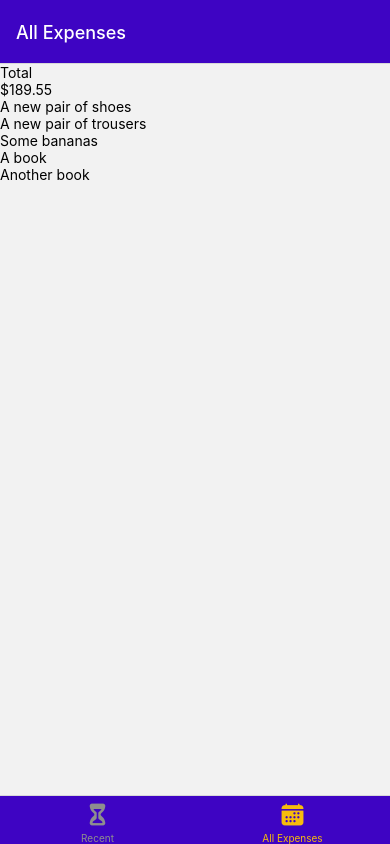
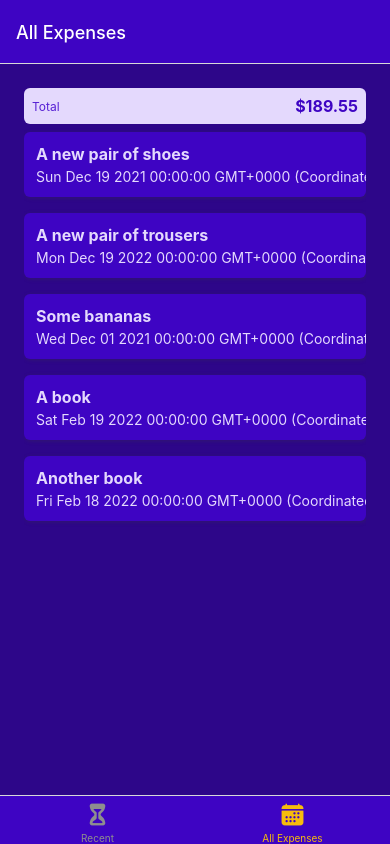
Before and after one commit to Rukije/ExpenseApp, a React Native app: screen /AllExpenses in a window 390 px wide. Built offline with nearby package versions, Linux system fonts and the light colour scheme.

Commit message:
Worked on Expense List Items

```diff
--- /dev/null
+++ b/components/ExpensesOutput/ExpenseItem.js
@@ -0,0 +1,57 @@
+import { View, Text, Pressable,StyleSheet} from "react-native";
+import {GlobalStyles} from "../../constants/styles"
+
+
+function ExpenseItem({description, amount,date}) {
+  return (
+    <Pressable>
+      <View style={styles.expenseItem}>
+        <View>
+          <Text style={[styles.textBase, styles.description]}>{description}</Text>
+          <Text style={styles.textBase}>{date.toString()}</Text>
+        </View>
+        <View style={styles.amountContainer}>
+          <Text style={styles.amount}>{amount}</Text>
+        </View>
+      </View>
+    </Pressable>
+  );
+}
+
+export default ExpenseItem;
+
+const styles= StyleSheet.create ({
+    expenseItem: {
+        padding:12,
+        marginVertical:8,
+        backgroundColor:GlobalStyles.colors.primary500,
+        flexDirection:'row',
+        justifyContent:'space-between',
+        borderRadius:6,
+        elevation:3,
+        shadowColor:GlobalStyles.colors.gray500,
+        shadowRadius:4,
+        shadowOffset:{width:1,height:1},
+        shadowOpacity:0.4
+    },
+    textBase:{
+        color:GlobalStyles.colors.primary50
+    },
+    description:{
+        fontSize:16,
+        marginBottom:4,
+        fontWeight:'bold'
+    },
+    amountContainer:{
+        paddingHorizontal:12,
+        paddingVertical:4,
+        backgroundColor:'white',
+        justifyContent:'center',
+        alignItems:'center',
+        borderRadius:4,
+    },
+    amount:{
+        color:GlobalStyles.colors.primary500,
+        fontWeight:'bold',
+    }
+})
--- a/components/ExpensesOutput/ExpensesList.js
+++ b/components/ExpensesOutput/ExpensesList.js
@@ -1,8 +1,8 @@
 import { FlatList } from "react-native";
-import { Text } from "react-native";
+import ExpenseItem from "./ExpenseItem";
 
 function renderExpenseItem(itemData) {
-  return <Text>{itemData.item.description}</Text>;
+  return <ExpenseItem {...itemData.item} />;
 }
 function ExpensesList({expenses}) {
   return (
--- a/components/ExpensesOutput/ExpensesOutput.js
+++ b/components/ExpensesOutput/ExpensesOutput.js
@@ -1,6 +1,7 @@
-import { View, Text, FlatList } from "react-native";
+import { View, Text, FlatList,StyleSheet } from "react-native";
 import ExpensesSummary from "./ExpensesSummary";
 import ExpensesList from "./ExpensesList";
+import { GlobalStyles } from "../../constants/styles";
 
 const DUMMY_EXPENSES =[
   {
@@ -36,7 +37,7 @@
 ]
 function ExpensesOutput({ expenses,expensesPeriod}) {
   return (
-    <View>
+    <View style={styles.container}>
         <ExpensesSummary expenses={DUMMY_EXPENSES} periodName={expensesPeriod}/>
         <ExpensesList expenses={DUMMY_EXPENSES}/>
     </View>
@@ -44,3 +45,13 @@
 }
 
 export default ExpensesOutput;
+
+const styles= StyleSheet.create({
+  container: {
+    flex:1,
+    paddingHorizontal:24,
+    paddingTop:24,
+    paddingBottom:0,
+    backgroundColor:GlobalStyles.colors.primary700
+  }
+})
--- a/components/ExpensesOutput/ExpensesSummary.js
+++ b/components/ExpensesOutput/ExpensesSummary.js
@@ -1,4 +1,5 @@
-import { View, Text } from "react-native";
+import { View, Text, StyleSheet} from "react-native";
+import {GlobalStyles} from "../../constants/styles"
 
 function ExpensesSummary({expenses,periodName}) {
 
@@ -6,10 +7,30 @@
     return sum + expense.amount
   }, 0);
   return (
-    <View>
-      <Text>{periodName}</Text>
-      <Text>${expensesSum.toFixed(2)}</Text>
+    <View style={styles.container}>
+      <Text style={styles.period}>{periodName}</Text>
+      <Text style={styles.sum}>${expensesSum.toFixed(2)}</Text>
     </View>
   );
 }
 export default ExpensesSummary;
+
+const styles = StyleSheet.create({
+  container: {
+    padding:8,
+    backgroundColor:GlobalStyles.colors.primary50,
+    borderRadius:6,
+    flexDirection:'row',
+    justifyContent:'space-between',
+    alignItems:'center'
+  },
+  period:{
+    fontSize:12,
+    color:GlobalStyles.colors.primary400,
+  },
+  sum:{
+    fontSize:16,
+    fontWeight:'bold',
+    color:GlobalStyles.colors.primary500,
+  }
+});
```
